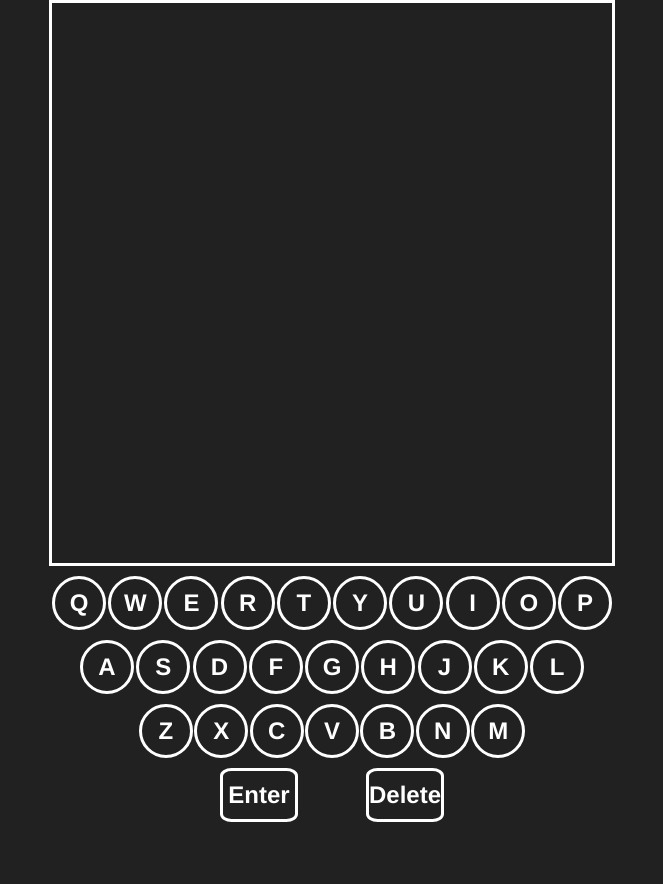
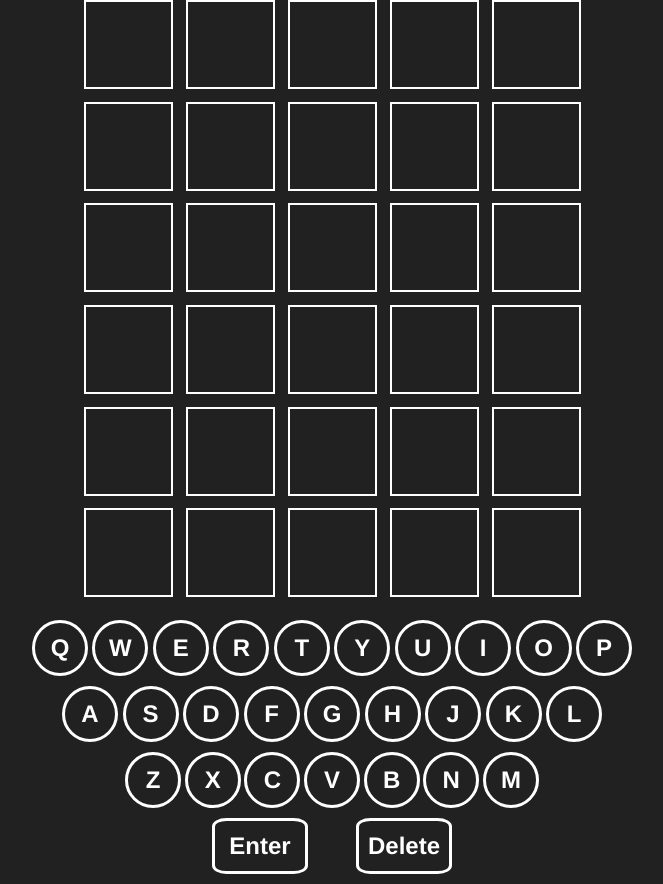
Before and after one commit to RajvirsinhJadeja/Mini-Games-Hub, a website: page wordle.html in a window 1280 px wide. Shown: the whole page, without its empty margins (308-971 px from the left). Before the commit the page ends 832 px from the top, so only its background shows below. Drawn offline with Linux system fonts and the light colour scheme; no server answers.

Commit message:
Added cells to grid and make its size dynamic

```diff
--- a/css/wordle.css
+++ b/css/wordle.css
@@ -22,25 +22,24 @@ div.container {
 }
 div.wordle-grid {
   display: grid;
+  justify-items: center;
   grid-template-rows: repeat(6, 1fr);
   grid-template-columns: repeat(5, 1fr);
   grid-column-gap: 10px;
   grid-row-gap: 10px;
   margin: 0;
   padding: 0;
-  width: clamp(350px, min(93.2vw, 70vh), 620px);
-  height: clamp(350px, min(90vw, 70vh), 600px);
-  border-color: white;
-  border-width: 2;
-  border-style: solid;
+  width: clamp(370px, 77vw, 500px);
+  height: clamp(450px, 92vw, 600px);
 }
 div.input-grid {
   display: flex;
   flex-direction: column;
   justify-content: space-between;
   align-items: center;
-  width: clamp(350px, min(90vw, 70vh), 600px);
+  width: clamp(350px, 90vw, 600px);
   padding: 10px;
+  margin-top: 10px;
 }
 div.row1 {
   display: flex;
@@ -79,8 +78,8 @@ p.letter {
   align-items: center;
   border: 3px solid white;
   border-radius: 51%;
-  width: clamp(30px, min(7.7vw, 6vh), 50px);
-  height: clamp(30px, min(7.7vw, 6vh), 50px);
+  width: clamp(30px, 7.7vw, 50px);
+  height: clamp(30px, 7.7vw, 50px);
   cursor: pointer;
   margin: 0;
   padding: 0;
@@ -92,8 +91,8 @@ p.button {
   display: flex;
   justify-content: center;
   align-items: center;
-  height: clamp(30px, min(7.7vw, 6vh), 50px);
-  width: clamp(30px, min(13vw, 9vh), 90px);
+  height: clamp(30px, 7.7vw, 50px);
+  width: clamp(30px, 13vw, 90px);
   border: 3px solid white;
   border-radius: 15%;
   margin: 0;
--- a/js/wordle.js
+++ b/js/wordle.js
@@ -1,4 +1,42 @@
 let word = [];
+const set = new Set();
+let grid = [[]];
+
+gameLoop();
+
+function gameLoop() {
+  getWord();
+  createWordleGrid();
+}
+
+function createWordleGrid() {
+  const gridContainer = document.querySelector(".wordle-grid");
+
+  for (let row = 0; row < 6; row++) {
+    grid[row] = [];
+    for (let col = 0; col < 5; col++) {
+      const cell = document.createElement("div");
+      const textNum = document.createElement("p");
+
+      cell.classList.add("cell");
+      textNum.classList.add("cell-num");
+
+      cell.style.display = "flex";
+      cell.style.alignItems = "center";
+      cell.style.justifyContent = "center";
+      cell.style.width = "clamp(60px, 13vw, 85px)";
+      cell.style.height = "clamp(60px, 13vw, 85px)";
+      cell.style.border = "2px solid white";
+
+      textNum.style.color = "white";
+
+      cell.appendChild(textNum);
+      gridContainer.appendChild(cell);
+
+      grid[row][col] = cell;
+    }
+  }
+}
 
 async function getWord() {
   try {
@@ -9,14 +47,14 @@ async function getWord() {
     console.log(test[0]);
     for (let i = 0; i < 5; i++) {
       word.push(test[0].charAt(i));
+      set.add(test[0].charAt(i));
     }
     console.log(word);
+    console.log(set);
   } catch (error) {
     console.error(error);
   }
 }
-
-getWord();
 
 document.addEventListener("keydown", function (e) {
   if (e.key.length === 1 && /[a-zA-Z]/.test(e.key)) {
```
